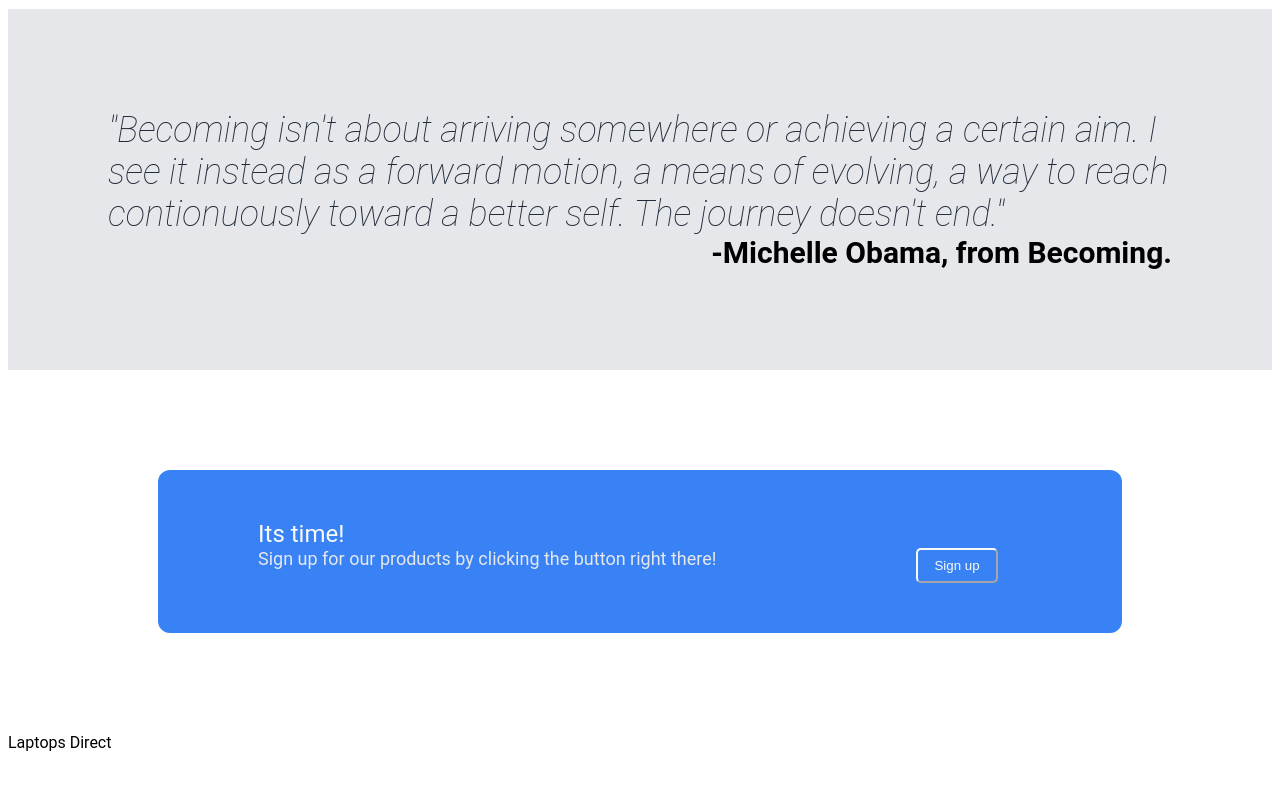
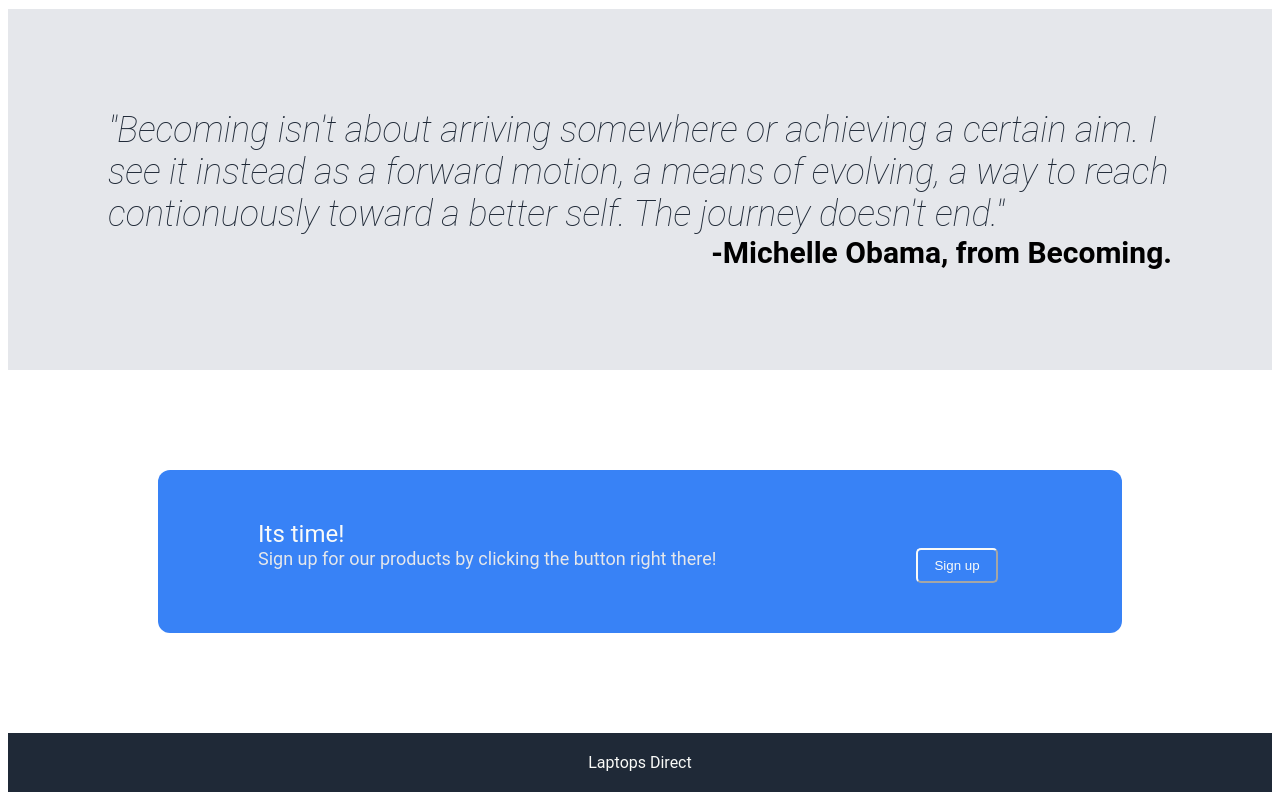
Before and after one commit to izek-izzy/landing_page, a plain HTML site: page index.html in a window 1280 px wide. Shown: the part 698-1498 px from the top of the page. Before the commit the page ends 1458 px from the top, so only its background shows below. Drawn offline with Linux system fonts and the light colour scheme.

Commit message:
fix-complete footer

```diff
--- a/styles.css
+++ b/styles.css
@@ -150,3 +150,13 @@
     padding: 8px 16px;
     border-radius: 5px;
   }
+
+  .footer {
+    display: flex;
+    background-color: #1f2937;
+    padding: 20px;
+    color: #f9faf8;
+    justify-content: center;
+    align-content: center;
+
+  }
```
